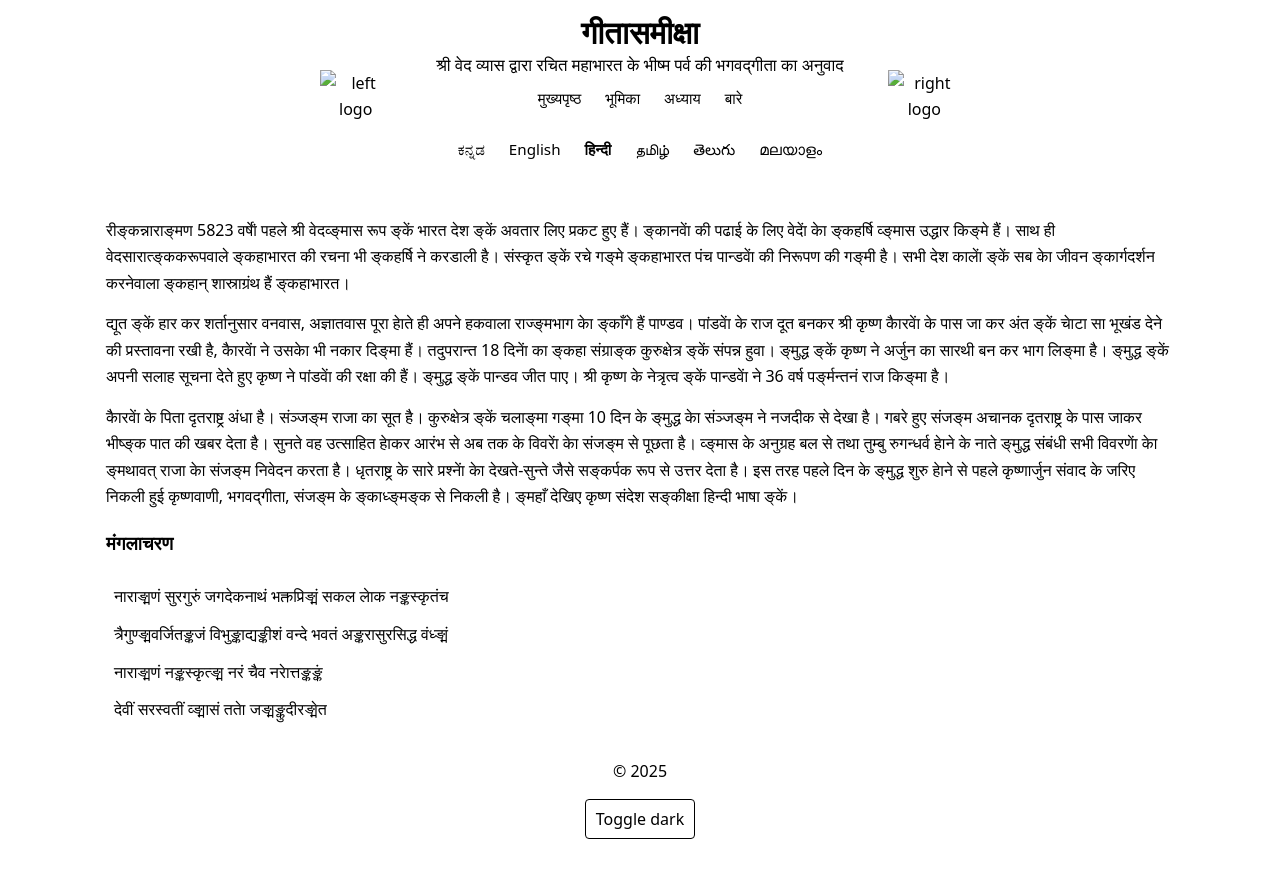
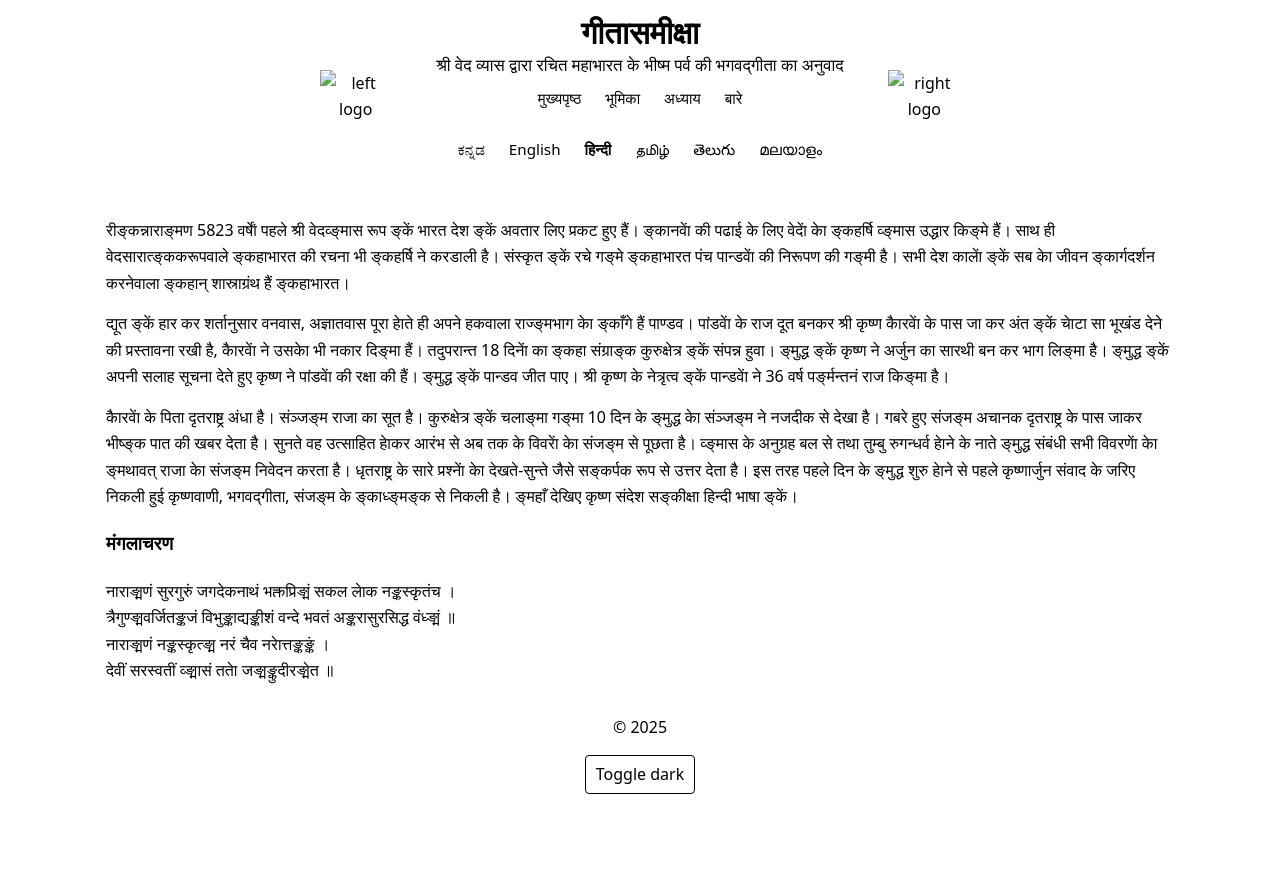
Before and after one commit to prawipra/gs_stage, a Jekyll site: the page built from hin/preface.md, in a window 1280 px wide. Shown: the top 878 px of the page. Built offline with Jekyll 4.4.1, drawn with Linux system fonts in a browser that asks for light colours.

Commit message:
Replace pipe char with danda marks

```diff
--- a/hin/preface.md
+++ b/hin/preface.md
@@ -9,8 +9,8 @@
 
 ### मंगलाचरण
 
-नाराङ्मणं सुरगुरुं जगदेकनाथं भक्तप्रिङ्मं सकल लाेक नङ्कस्कृतंच |
-त्रैगुण्ङ्मवर्जितङ्कजं विभुङ्काद्यङ्कीशं वन्दे भवतं अङ्करासुरसिद्ध वंध्ङ्मं ||
-नाराङ्मणं नङ्कस्कृत्ङ्म नरं चैव नराेत्तङ्कङ्कं |
-देवीं सरस्वतीं व्ङ्मासं तताे जङ्मङ्कुदीरङ्मेत ||
+नाराङ्मणं सुरगुरुं जगदेकनाथं भक्तप्रिङ्मं सकल लाेक नङ्कस्कृतंच ।
+त्रैगुण्ङ्मवर्जितङ्कजं विभुङ्काद्यङ्कीशं वन्दे भवतं अङ्करासुरसिद्ध वंध्ङ्मं ॥
+नाराङ्मणं नङ्कस्कृत्ङ्म नरं चैव नराेत्तङ्कङ्कं ।
+देवीं सरस्वतीं व्ङ्मासं तताे जङ्मङ्कुदीरङ्मेत ॥
 {: lang="san-Deva-IN"}
```
Also changed, not shown: eng/preface.md (+4 -4 lines), kan/preface.md (+4 -4 lines), tam/preface.md (+4 -4 lines), tel/preface.md (+4 -4 lines).
